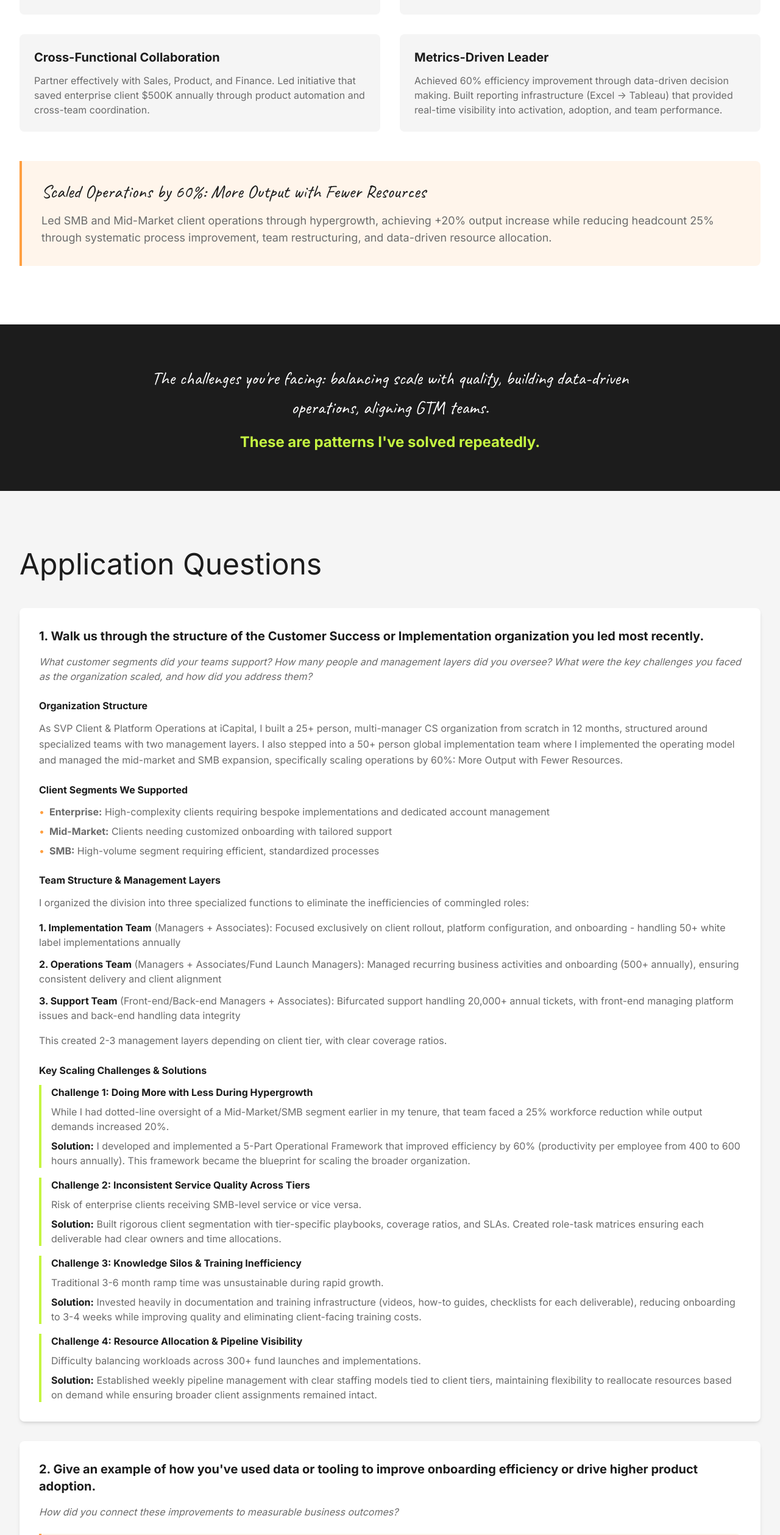
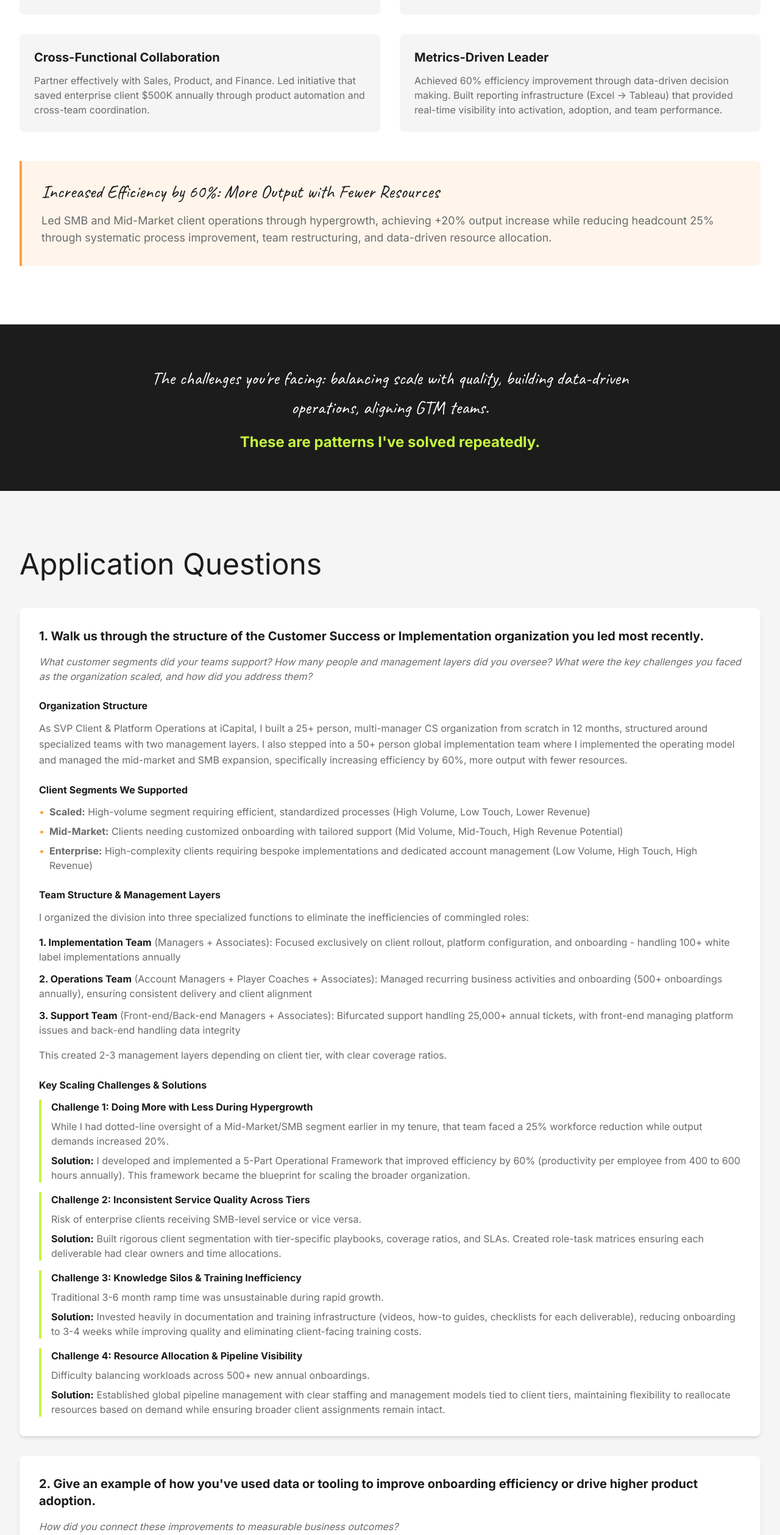
Before and after one commit to kkelly-d1cap/kkelly-personal-site-tw, a Next.js app: page /application/ramp in a window 1280 px wide. Shown: the part 1311-3828 px from the top of the page at 61% size. Built offline with nearby package versions, Linux system fonts and the light colour scheme.

Commit message:
Update Ramp application content with revised metrics and descriptions

```diff
--- a/app/application/ramp/page.tsx
+++ b/app/application/ramp/page.tsx
@@ -151,7 +151,7 @@ export default function RampApplication() {
           {/* Key Achievement Callout */}
           <div className="bg-orange/10 border-l-4 border-orange p-8 rounded-r-lg">
             <p className="text-2xl md:text-3xl font-handwritten text-charcoal mb-4">
-              Scaled Operations by 60%: More Output with Fewer Resources
+              Increased Efficiency by 60%: More Output with Fewer Resources
             </p>
             <p className="text-medium-gray text-lg">
               Led SMB and Mid-Market client operations through hypergrowth, achieving +20% output increase while reducing headcount 25% through systematic process improvement, team restructuring, and data-driven resource allocation.
@@ -194,7 +194,7 @@ export default function RampApplication() {
               <div>
                 <h4 className="font-heading font-bold text-charcoal mb-3">Organization Structure</h4>
                 <p className="text-medium-gray leading-relaxed mb-4">
-                  As SVP Client & Platform Operations at iCapital, I built a 25+ person, multi-manager CS organization from scratch in 12 months, structured around specialized teams with two management layers. I also stepped into a 50+ person global implementation team where I implemented the operating model and managed the mid-market and SMB expansion, specifically scaling operations by 60%: More Output with Fewer Resources.
+                  As SVP Client & Platform Operations at iCapital, I built a 25+ person, multi-manager CS organization from scratch in 12 months, structured around specialized teams with two management layers. I also stepped into a 50+ person global implementation team where I implemented the operating model and managed the mid-market and SMB expansion, specifically increasing efficiency by 60%, more output with fewer resources.
                 </p>
               </div>
 
@@ -203,15 +203,15 @@ export default function RampApplication() {
                 <ul className="space-y-2">
                   <li className="text-medium-gray flex">
                     <span className="text-orange mr-2">•</span>
-                    <span><strong>Enterprise:</strong> High-complexity clients requiring bespoke implementations and dedicated account management</span>
+                    <span><strong>Scaled:</strong> High-volume segment requiring efficient, standardized processes (High Volume, Low Touch, Lower Revenue)</span>
                   </li>
                   <li className="text-medium-gray flex">
                     <span className="text-orange mr-2">•</span>
-                    <span><strong>Mid-Market:</strong> Clients needing customized onboarding with tailored support</span>
+                    <span><strong>Mid-Market:</strong> Clients needing customized onboarding with tailored support (Mid Volume, Mid-Touch, High Revenue Potential)</span>
                   </li>
                   <li className="text-medium-gray flex">
                     <span className="text-orange mr-2">•</span>
-                    <span><strong>SMB:</strong> High-volume segment requiring efficient, standardized processes</span>
+                    <span><strong>Enterprise:</strong> High-complexity clients requiring bespoke implementations and dedicated account management (Low Volume, High Touch, High Revenue)</span>
                   </li>
                 </ul>
               </div>
@@ -223,13 +223,13 @@ export default function RampApplication() {
                 </p>
                 <ul className="space-y-3">
                   <li className="text-medium-gray">
-                    <span className="font-bold text-charcoal">1. Implementation Team</span> (Managers + Associates): Focused exclusively on client rollout, platform configuration, and onboarding - handling 50+ white label implementations annually
+                    <span className="font-bold text-charcoal">1. Implementation Team</span> (Managers + Associates): Focused exclusively on client rollout, platform configuration, and onboarding - handling 100+ white label implementations annually
                   </li>
                   <li className="text-medium-gray">
-                    <span className="font-bold text-charcoal">2. Operations Team</span> (Managers + Associates/Fund Launch Managers): Managed recurring business activities and onboarding (500+ annually), ensuring consistent delivery and client alignment
+                    <span className="font-bold text-charcoal">2. Operations Team</span> (Account Managers + Player Coaches + Associates): Managed recurring business activities and onboarding (500+ onboardings annually), ensuring consistent delivery and client alignment
                   </li>
                   <li className="text-medium-gray">
-                    <span className="font-bold text-charcoal">3. Support Team</span> (Front-end/Back-end Managers + Associates): Bifurcated support handling 20,000+ annual tickets, with front-end managing platform issues and back-end handling data integrity
+                    <span className="font-bold text-charcoal">3. Support Team</span> (Front-end/Back-end Managers + Associates): Bifurcated support handling 25,000+ annual tickets, with front-end managing platform issues and back-end handling data integrity
                   </li>
                 </ul>
                 <p className="text-medium-gray leading-relaxed mt-4">
@@ -274,10 +274,10 @@ export default function RampApplication() {
                   <div className="border-l-4 border-lime pl-4">
                     <p className="font-bold text-charcoal mb-2">Challenge 4: Resource Allocation & Pipeline Visibility</p>
                     <p className="text-medium-gray mb-2">
-                      Difficulty balancing workloads across 300+ fund launches and implementations.
+                      Difficulty balancing workloads across 500+ new annual onboardings.
                     </p>
                     <p className="text-medium-gray">
-                      <span className="font-bold text-charcoal">Solution:</span> Established weekly pipeline management with clear staffing models tied to client tiers, maintaining flexibility to reallocate resources based on demand while ensuring broader client assignments remained intact.
+                      <span className="font-bold text-charcoal">Solution:</span> Established global pipeline management with clear staffing and management models tied to client tiers, maintaining flexibility to reallocate resources based on demand while ensuring broader client assignments remain intact.
                     </p>
                   </div>
                 </div>
```
